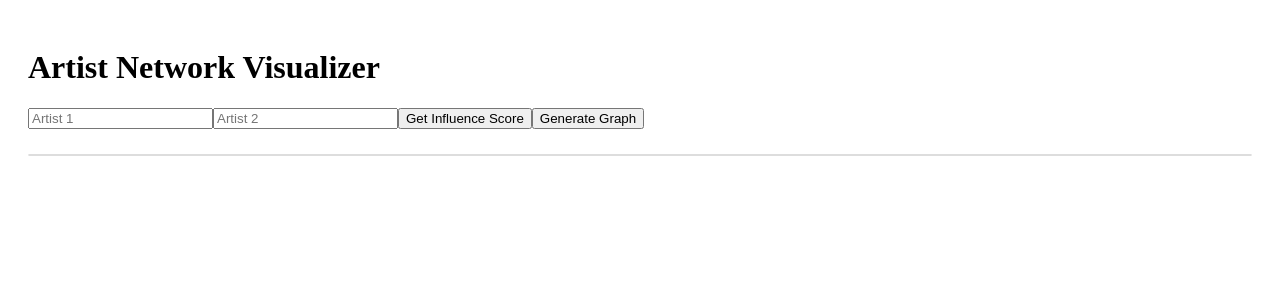
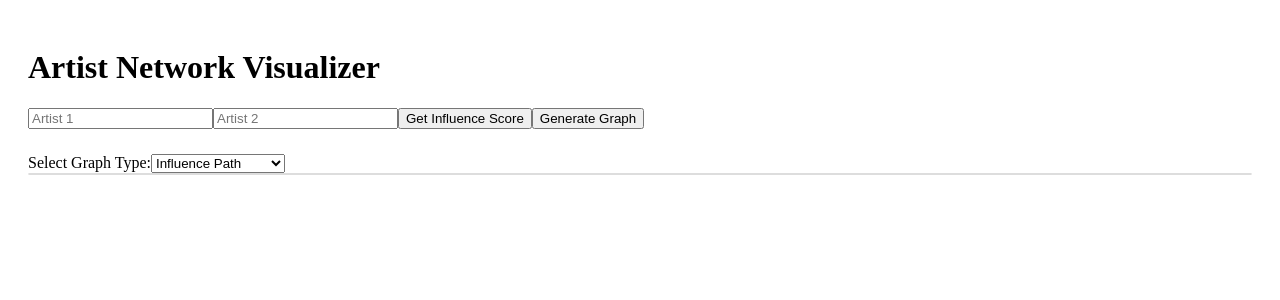
Before and after one commit to NicolaGV/MusicInfluenceNetwork, an Angular app in the folder App/: page / in a window 1280 px wide. Shown: the top 300 px of the page. Built offline with nearby package versions, Linux system fonts and the light colour scheme.

Commit message:
App 2 - Different graphs display

```diff
--- a/App/src/app/app.component.html
+++ b/App/src/app/app.component.html
@@ -18,6 +18,13 @@
     <p>Loading...</p>
   </div>
 
+  <label for="graphType">Select Graph Type:</label>
+  <select id="graphType" [(ngModel)]="graphType">
+    <option value="influence">Influence Path</option>
+    <option value="explore1">Exploration Artist 1</option>
+    <option value="explore2">Exploration Artist 2</option>
+  </select>
+
   <div class="graph-container">
     <div *ngIf="pathLength !== null">
       <p><strong>Shortest Path Distance:</strong> {{ pathLength }}</p>
--- a/App/src/app/app.component.ts
+++ b/App/src/app/app.component.ts
@@ -25,6 +25,8 @@ export class AppComponent {
   pathLength: number | null = null;
   loading: boolean = false;
 
+  graphType: string = 'influence';
+
   constructor(private http: HttpClient, private sanitizer: DomSanitizer) { }
 
 
@@ -51,7 +53,8 @@ export class AppComponent {
     this.loading = true;
     const payload = {
       artist_name_1: this.artistName1,
-      artist_name_2: this.artistName2
+      artist_name_2: this.artistName2,
+      graph_type: this.graphType
     };
 
     this.http.post<any>('http://localhost:5000/generate-graph', payload)
```
Also changed, not shown: 1 other file (tests, documents, lock files or other folders).
